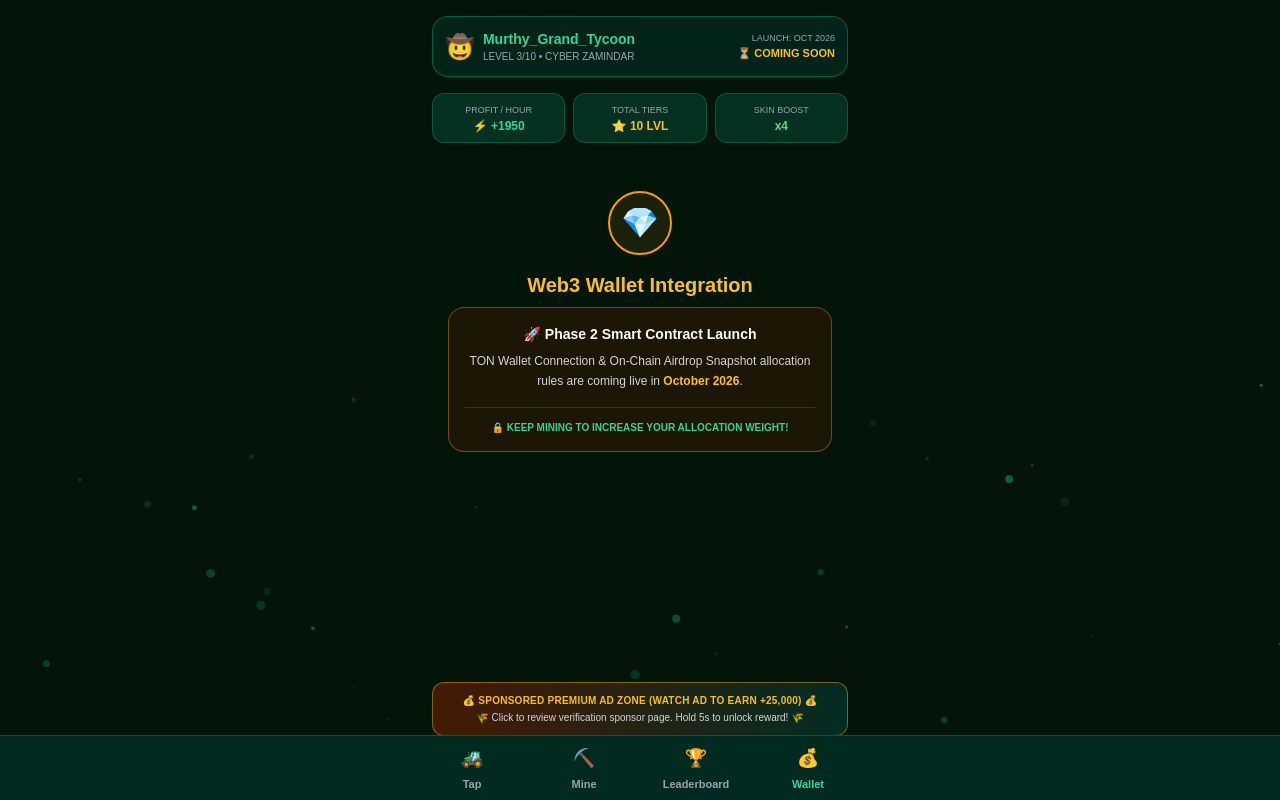
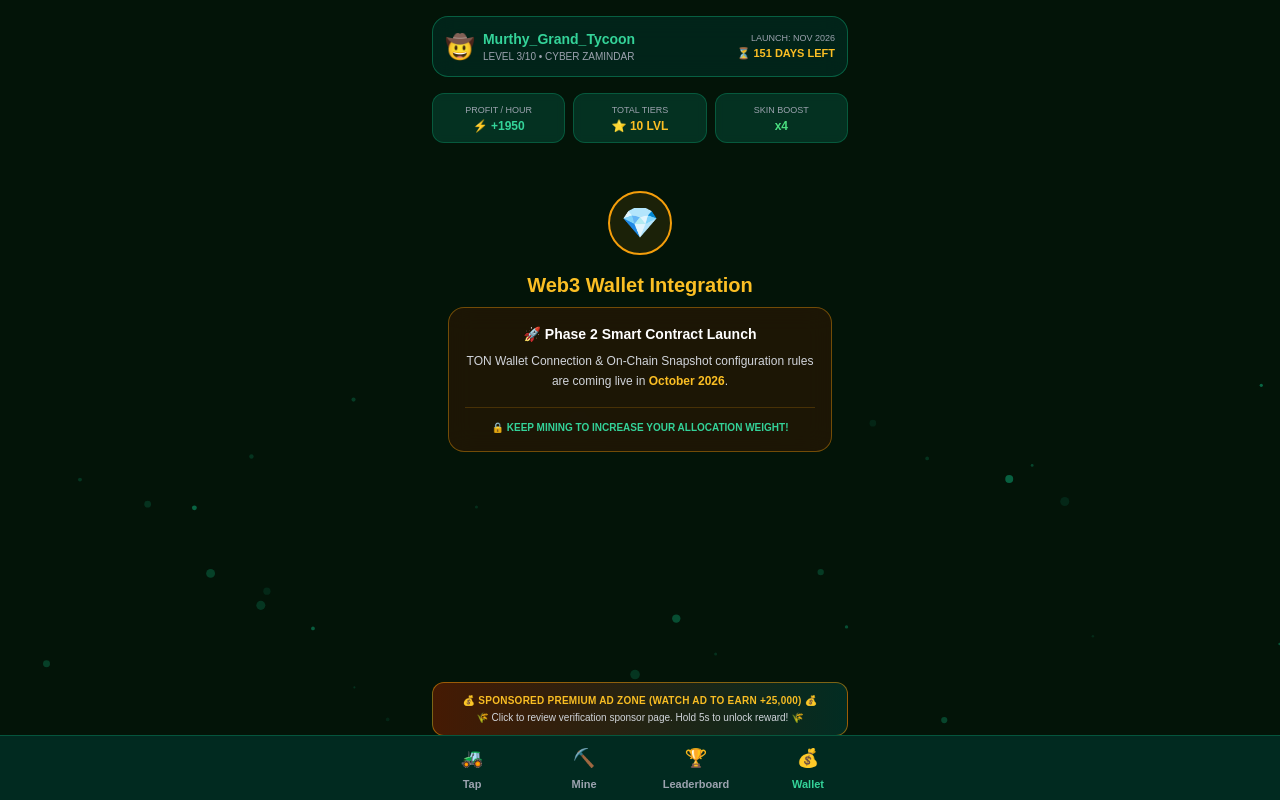
Before and after one commit to murthyAI/Village-Mining-AI, a Flask app: page / in a window 1280 px wide, after a click that opens the changed part. Run offline with Flask 3, Linux system fonts and the light colour scheme; data comes from the database, SQL or seed files in the repository; some libraries are stand-ins or nearby versions.

Commit message:
Update index.html

```diff
--- a/templates/index.html
+++ b/templates/index.html
@@ -3,7 +3,7 @@
 <head>
     <meta charset="UTF-8">
     <meta name="viewport" content="width=device-width, initial-scale=1.0">
-    <title>Village Mining AI - Launch Edition</title>
+    <title>Village Mining AI - Official Launch Edition</title>
     <script src="https://cdn.tailwindcss.com"></script>
     <script src="https://telegram.org/js/telegram-web-app.js"></script>
     <style>
@@ -42,8 +42,8 @@
                     </div>
                 </div>
                 <div class="text-right">
-                    <p class="text-[9px] text-gray-400">LAUNCH: OCT 2026</p>
-                    <p class="text-[11px] text-amber-400 font-bold">⏳ COMING SOON</p>
+                    <p class="text-[9px] text-gray-400">LAUNCH: NOV 2026</p>
+                    <p class="text-[11px] text-amber-400 font-bold">⏳ 151 DAYS LEFT</p>
                 </div>
             </div>
 
@@ -161,7 +161,7 @@
                 <div class="bg-amber-950/40 border border-amber-500/40 rounded-2xl p-4 max-w-sm mx-auto backdrop-blur-md">
                     <p class="text-sm font-bold text-white mb-2">🚀 Phase 2 Smart Contract Launch</p>
                     <p class="text-xs text-gray-300 leading-relaxed">
-                        TON Wallet Connection & On-Chain Airdrop Snapshot allocation rules are coming live in <span class="text-amber-400 font-black">October 2026</span>.
+                        TON Wallet Connection & On-Chain Snapshot configuration rules are coming live in <span class="text-amber-400 font-black">October 2026</span>.
                     </p>
                     <div class="mt-4 pt-3 border-t border-amber-500/20 text-[10px] text-emerald-400 font-bold">
                         🔒 KEEP MINING TO INCREASE YOUR ALLOCATION WEIGHT!
@@ -198,7 +198,6 @@
     </div>
 
     <script>
-        // Telegram Web App Handshake initialization
         if (window.Telegram && window.Telegram.WebApp) {
             window.Telegram.WebApp.ready();
             window.Telegram.WebApp.expand();
@@ -210,11 +209,9 @@
         let mysteryBoxClaimed = false;
         let adCooldownActive = false;
 
-        // STREAK LOCAL STORAGE ENGINE
         let currentStreakDay = parseInt(localStorage.getItem('v_streak_day')) || 1;
         let lastClaimTime = parseInt(localStorage.getItem('v_last_claim_time')) || 0;
 
-        // BUBBLE CANVAS BACKGROUND SYSTEM
         const canvas = document.getElementById('bubble-canvas');
         const ctx = canvas.getContext('2d');
         let particlesArray = [];
@@ -244,14 +241,12 @@
             updateUI();
         };
 
-        // 1. Tapping System
         document.getElementById('tap-btn').addEventListener('click', () => { if (energy > 0) { balance += 4; energy -= 1; updateUI(); } });
 
-        // 2. DYNAMIC UNIQUE REFERRAL GENERATOR FOR INDIVIDUAL USER SEPARATION
+        // DYNAMIC UNIQUE REFERRAL GENERATOR
         function copyReferralLink() {
             let uniqueUserId = localStorage.getItem('v_miner_unique_id');
             if (!uniqueUserId) {
-                // Fetch real live ID from Telegram if available, else build a secure random dynamic seed
                 if (window.Telegram && window.Telegram.WebApp && window.Telegram.WebApp.initDataUnsafe && window.Telegram.WebApp.initDataUnsafe.user && window.Telegram.WebApp.initDataUnsafe.user.id) {
                     uniqueUserId = window.Telegram.WebApp.initDataUnsafe.user.id;
                 } else {
@@ -269,10 +264,10 @@
             });
         }
 
-        // 3. GENERATE DYNAMIC TOP 1 TO 50 LEADERBOARD MATRIX
+        // GENERATE TOP 1 TO 50 LEADERBOARD
         function generateLeaderboard() {
             const container = document.getElementById('leaderboard-list');
-            container.innerHTML = ""; // Clear
+            container.innerHTML = "";
 
             const premiumNames = [
                 "CryptoKisan_TG", "Anil_Crypto_King", "Suresh_Vijayawada", "Kiran_Guntur_Miner", "Web3_Palletooru",
@@ -291,7 +286,6 @@
 
             for (let i = 1; i <= 50; i++) {
                 startingPoints -= Math.floor(Math.random() * 1200000) + 300000;
-
                 let medal = "🔹";
                 if (i === 1) medal = "🥇";
                 if (i === 2) medal = "🥈";
@@ -310,7 +304,7 @@
             }
         }
 
-        // 4. Streak Core
+        // Streak Core
         function setupStreakUI() {
             const now = Date.now();
             const timePassed = now - lastClaimTime;
@@ -386,7 +380,6 @@
             updateUI();
         }
 
-        // 5. Mystery Box Explosion Animation
         function triggerMysteryBurst(e) {
             if (mysteryBoxClaimed) { alert("Mystery Box already opened today! Come back tomorrow."); return; }
             const box = document.getElementById('mystery-box-graphic');
@@ -413,7 +406,6 @@
             alert("🎁 Mystery Box Burst! +100,000 Crop Coins Added.");
         }
 
-        // 6. Market Assets Engine
         function buyUpgrade(cost, profitIncrease) {
             if (balance >= cost) {
                 balance -= cost; profitPerHour += profitIncrease;
@@ -422,7 +414,6 @@
             } else { alert("Insufficient crop balance!"); }
         }
 
-        // 7. Premium Sponsored Ad Module
         function watchRealAd() {
             if (adCooldownActive) { alert("Sponsor network busy! Next ad available in 15 minutes."); return; }
             window.open('https://google.com', '_blank');
@@ -451,7 +442,7 @@
                         mainTxt.innerText = "💰 SPONSORED PREMIUM AD ZONE (WATCH AD TO EARN +25,000) 💰";
                         subTxt.innerText = "🌾 Click to open partner ad and hold for 5 seconds to claim! 🌾";
                         banner.className = "bg-gradient-to-r from-amber-950 to-emerald-950 border border-amber-500/50 rounded-xl p-2.5 text-center text-[10px] cursor-pointer backdrop-blur-sm";
-                    }, 900000); // 15 Minute Lockout
+                    }, 900000);
                 }
             }, 1000);
         }
@@ -469,8 +460,6 @@
             document.querySelectorAll('.nav-tab').forEach(btn => btn.classList.remove('text-emerald-400'));
             event.currentTarget.classList.add('text-emerald-400');
         }
-
-        // Energy Passive Regeneration loop
         setInterval(() => { if (energy < 500) { energy += 1; document.getElementById('energy-counter').innerText = energy + " / 500"; } }, 3000);
     </script>
 </body>
```
